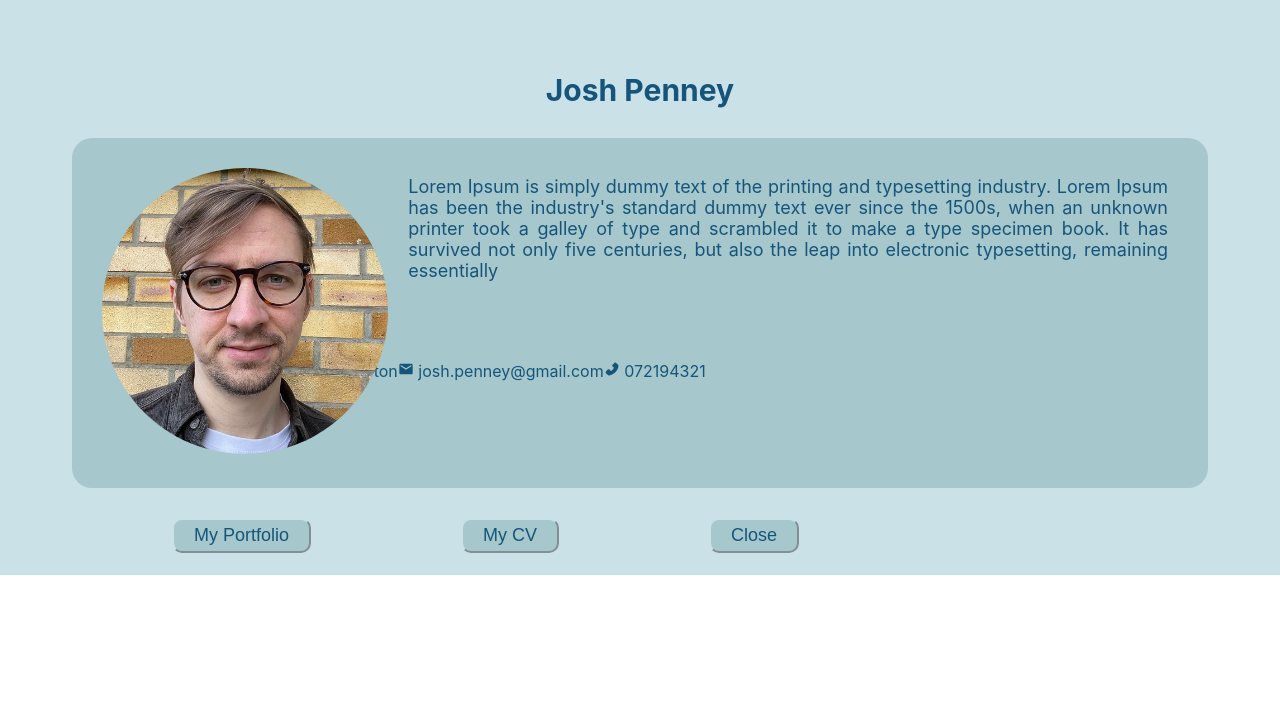
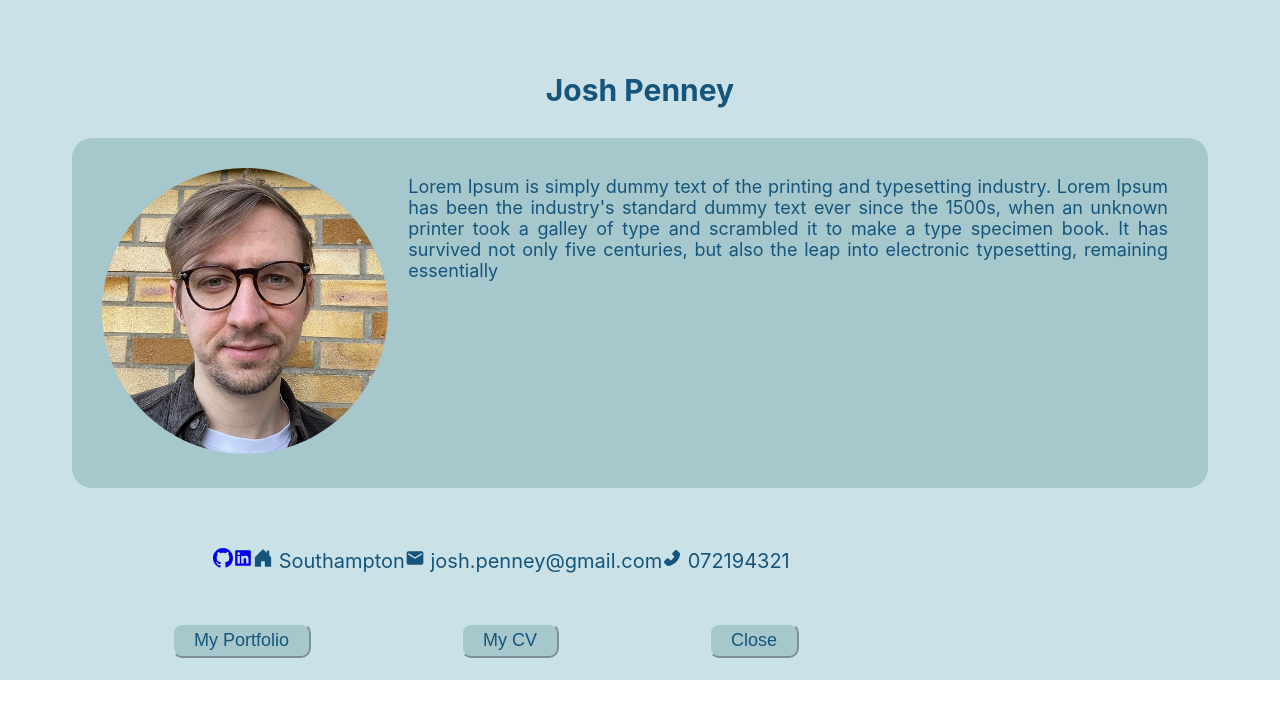
Before and after one commit to josh-p-git/josh-p-git.github.io, a React (Create React App) app: page /josh in a window 1280 px wide. Shown: the top 718 px of the page. Built offline with nearby package versions, Linux system fonts and the light colour scheme.

Commit message:
Updated layout of the home page to 80%

```diff
--- a/src/components/Josh/Josh.css
+++ b/src/components/Josh/Josh.css
@@ -50,6 +50,12 @@
   margin-right: 20px;
 }
 
+.info-container {
+  /* margin-left: 30%; */
+  display: flex;
+  justify-content: center;
+  font-size: 20px;
+}
 .buttons {
   background-color: #A6C7CB;
   flex-direction: column;
--- a/src/components/Josh/Josh.js
+++ b/src/components/Josh/Josh.js
@@ -22,7 +22,12 @@ export default function Josh({ handlePortfolio, handleCV, toggleComponents, hand
             only five centuries, but also the leap into electronic typesetting,
             remaining essentially
             </p>
+            </div>
 
+
+          </div>
+
+          <div className='info-container'>
             <Info
               git={"https://github.com/josh-p-git"}
               linkedin={"https://www.linkedin.com/in/jpenneynl/"}
@@ -31,7 +36,6 @@ export default function Josh({ handlePortfolio, handleCV, toggleComponents, hand
               email={"josh.penney@gmail.com"}
               />
             </div>
-          </div>
 
           <div>
             <button className='buttons' onClick={() => {
--- a/src/components/home/Home.css
+++ b/src/components/home/Home.css
@@ -1,9 +1,9 @@
 .text-container {
-  /* display: flex; */
-  /* justify-content: flex-end; */
+  /* display: flex;
+  justify-content: flex-end; */
   /* grid-template-columns: repeat(2, 1fr);
   grid-template-rows: repeat(2, 1fr); */
-  height: 50%;
+  height: 80%;
   width: 50%;
   position: absolute;
   margin-left: 50%;
@@ -52,7 +52,7 @@
   display: grid;
   grid-template-columns: repeat(2, 1fr);
   grid-template-rows: repeat(2, 1fr);
-  height: 50%;
+  height: 80%;
   width: 50%;
   flex-direction: row;
   position: absolute;
```
